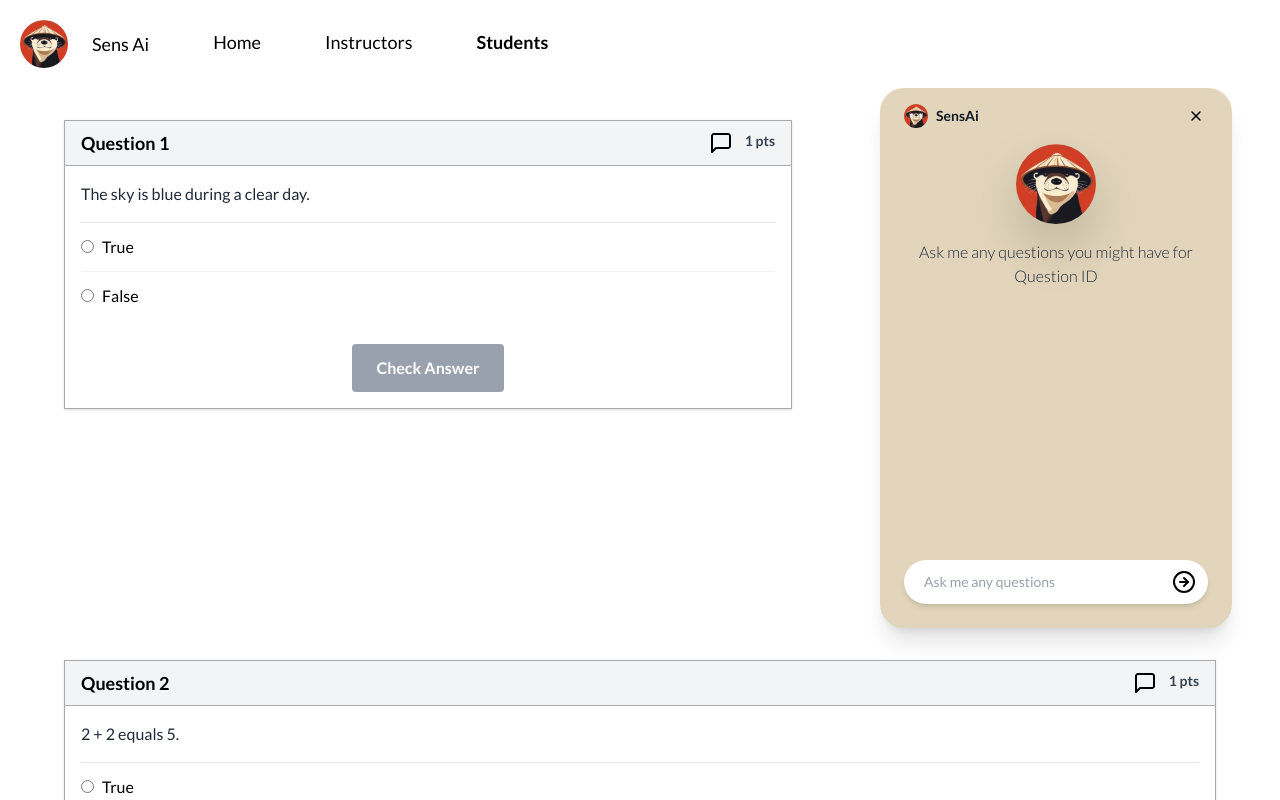
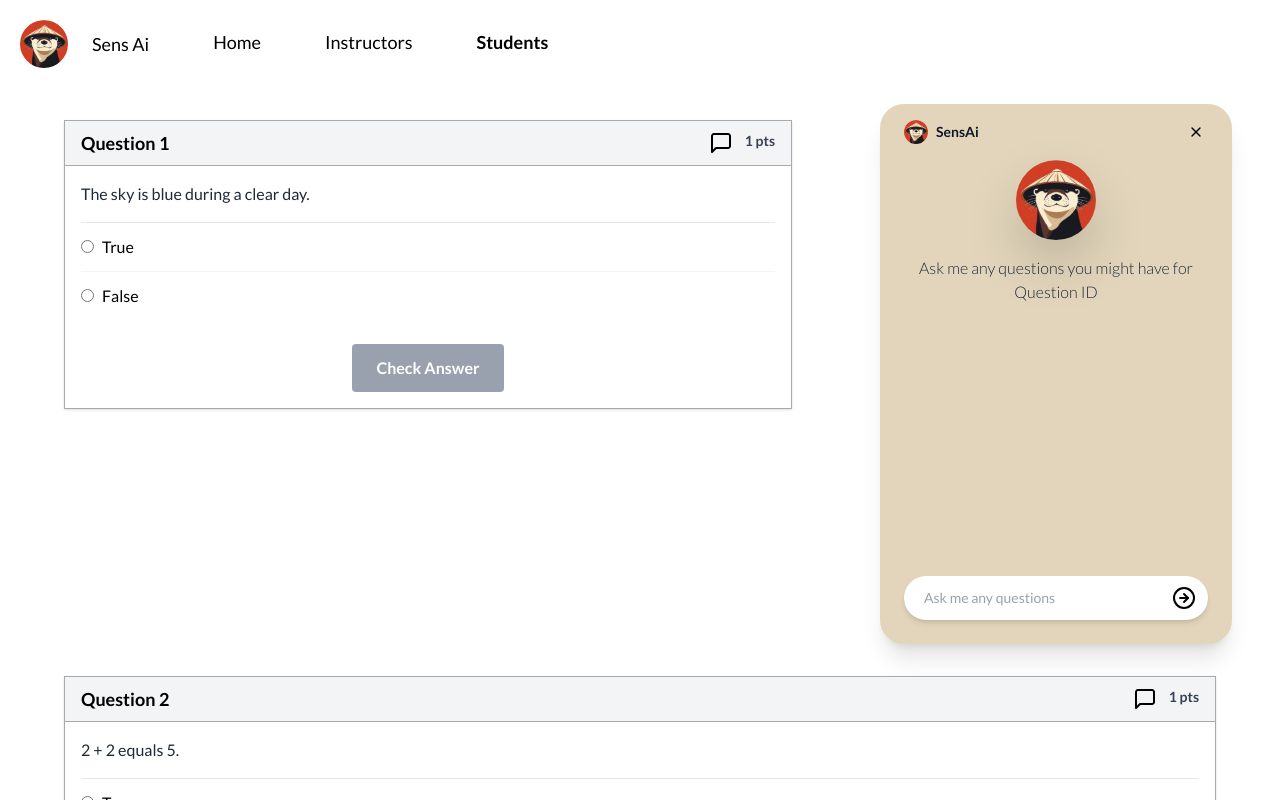
Before and after one commit to ktagdiwala/SensAI, a React (Vite) app in the folder frontend/: page /students in a window 1280 px wide. Both pictures are taken after a click on the picture 1144 px from the left and 143 px from the top of the page. Shown: the top 800 px of the page. Built offline with nearby package versions, Linux system fonts and the light colour scheme.

Commit message:
Add margin-top to ChatComponent container for improved layout

```diff
--- a/frontend/src/components/ChatComponent.tsx
+++ b/frontend/src/components/ChatComponent.tsx
@@ -50,7 +50,7 @@ export default function ChatComponent({ onClose }: ChatComponentProps) {
 
     return (
         <>
-            <div className="flex justify-end pr-6 lg:pr-12">
+            <div className="flex justify-end pr-6 lg:pr-12 mt-4">
 
                 {/**Header */}
                 <div className="flex h-[540px] w-full max-w-md flex-col rounded-3xl bg-chat-beige shadow-xl">
```
